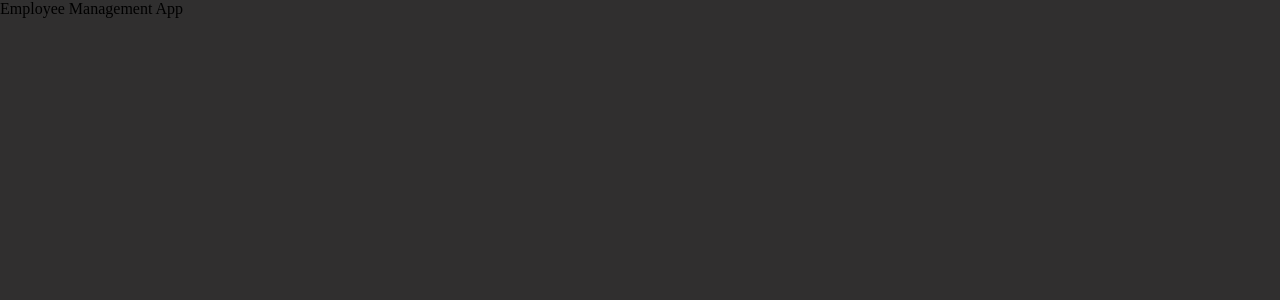
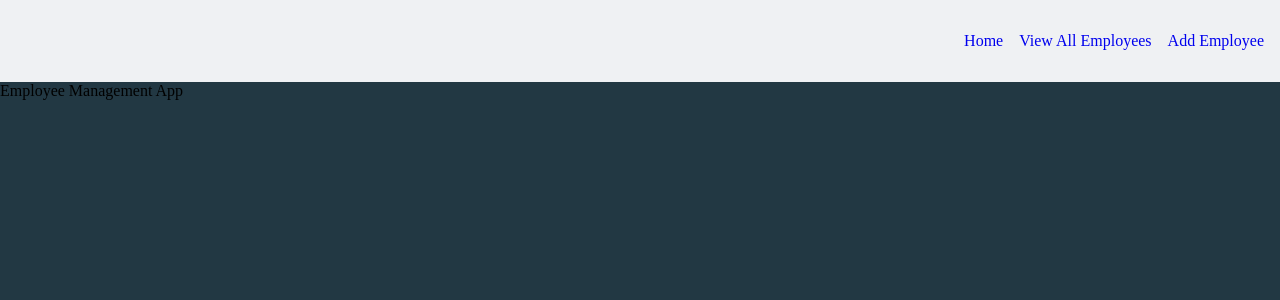
Before and after one commit to mcelle888/employee-manager-frontend, a React (Vite) app: page / in a window 1280 px wide. Shown: the top 300 px of the page. Built offline with nearby package versions, Linux system fonts and the light colour scheme.

Commit message:
added navbar

```diff
--- a/src/App.scss
+++ b/src/App.scss
@@ -1,3 +1,12 @@
 body {
-  background-color: rgb(48, 47, 47);
+  background-color: #223843;
 }
+
+// #223843
+// #EFF1F3
+// #DBD3D8
+// #D8B4A0
+// #D77A61
+
+
+// https://coolors.co/palette/000000-14213d-fca311-e5e5e5-ffffff
--- a/src/App.tsx
+++ b/src/App.tsx
@@ -11,11 +11,13 @@ import store from "./store";
 import LandingPage from "./pages/LandingPage/LandingPage";
 import EmployeesPage from "./pages/EmployeePage/EmployeesPage";
 import AddEmployeePage from "./pages/AddEmployeePage/AddEmployeePage";
+import NavBar from "./components/NavBar/NavBar";
 
 const App: React.FC = () => {
   return (
     <Provider store={store}>
       <BrowserRouter>
+      <NavBar />
         <Routes>
           <Route path="/" element={<LandingPage />} />
           <Route path="/employees" element={<EmployeesPage />} />
--- /dev/null
+++ b/src/components/NavBar/NavBar.module.scss
@@ -0,0 +1,26 @@
+.navbar {
+    display: flex;
+    flex-direction: column;
+    background-color: #EFF1F3;
+    padding: 1rem;
+}
+
+.navList {
+    display: flex;
+    list-style-type: none;
+    gap: 1rem;
+    justify-content: flex-end;
+}
+
+
+.navLink {
+    text-decoration: none;
+    &:visited {
+        color: black;
+    }
+    &:hover {
+        color: rgb(173, 25, 25);
+        text-decoration: underline;
+        text-underline-offset: 5px;
+    }
+}
--- /dev/null
+++ b/src/components/NavBar/NavBar.tsx
@@ -0,0 +1,29 @@
+import React from 'react'
+import { Link } from "react-router-dom";
+import styles from "./NavBar.module.scss";
+
+const NavBar: React.FC = () => {
+  return (
+    <nav className={styles.navbar}>
+      <ul className={styles.navList}>
+        <li className={styles.navItem}>
+          <Link to="/" className={styles.navLink}>
+            Home
+          </Link>
+        </li>
+        <li className={styles.navItem}>
+          <Link to="/employees" className={styles.navLink}>
+            View All Employees
+          </Link>
+        </li>
+        <li className={styles.navItem}>
+          <Link to="/add" className={styles.navLink}>
+            Add Employee
+          </Link>
+        </li>
+      </ul>
+    </nav>
+  );
+};
+
+export default NavBar
```
